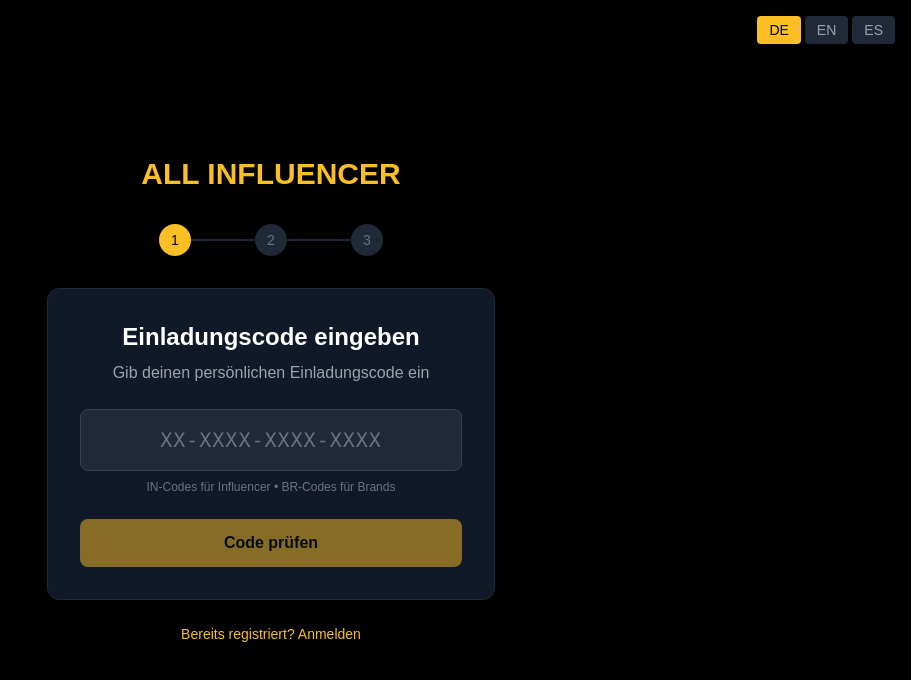
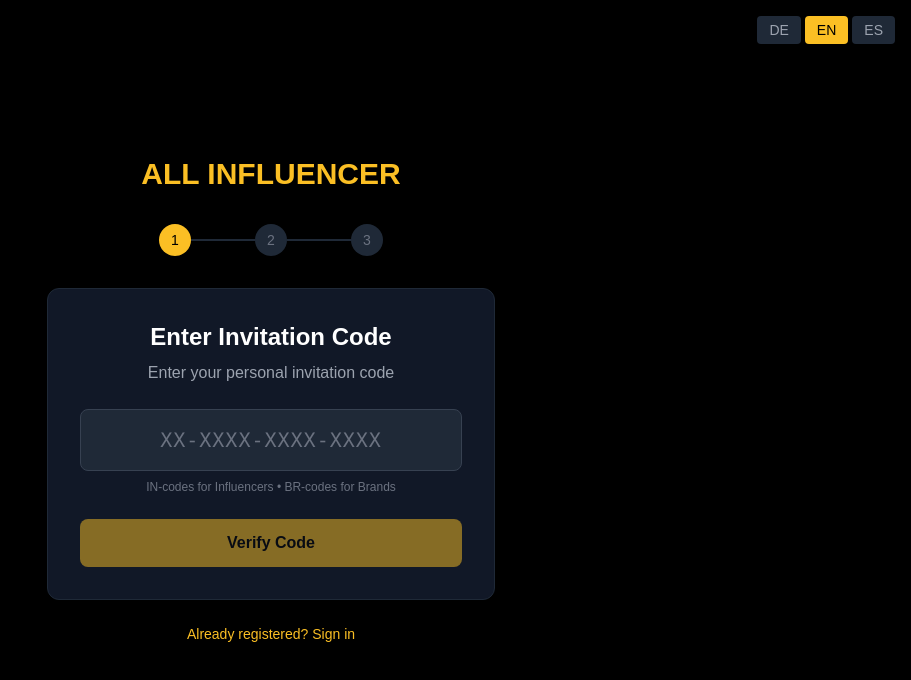
Before and after one commit to JulienW26/all-influencer, a Next.js app: page /portal/register in a window 1280 px wide. Shown: the top 680 px of the page, without its empty margins (369-1280 px from the left). Built offline with nearby package versions, Linux system fonts and the light colour scheme.

Commit message:
Update register.js

```diff
--- a/pages/portal/register.js
+++ b/pages/portal/register.js
@@ -1,6 +1,7 @@
 import { useState } from 'react';
 import Head from 'next/head';
 import Link from 'next/link';
+import { usePortalLanguage } from '../../lib/usePortalLanguage';
 
 // Übersetzungen
 const translations = {
@@ -170,7 +171,7 @@ const translations = {
 };
 
 export default function PortalRegister() {
-  const [lang, setLang] = useState('de');
+  const { lang, setLang } = usePortalLanguage();
   const t = translations[lang];
 
   const [step, setStep] = useState(1);
```
